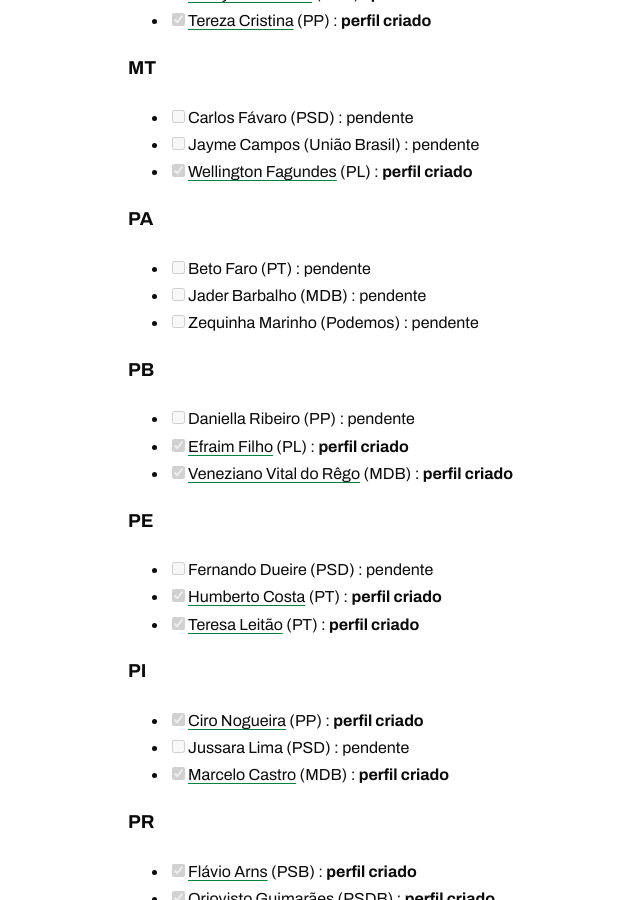
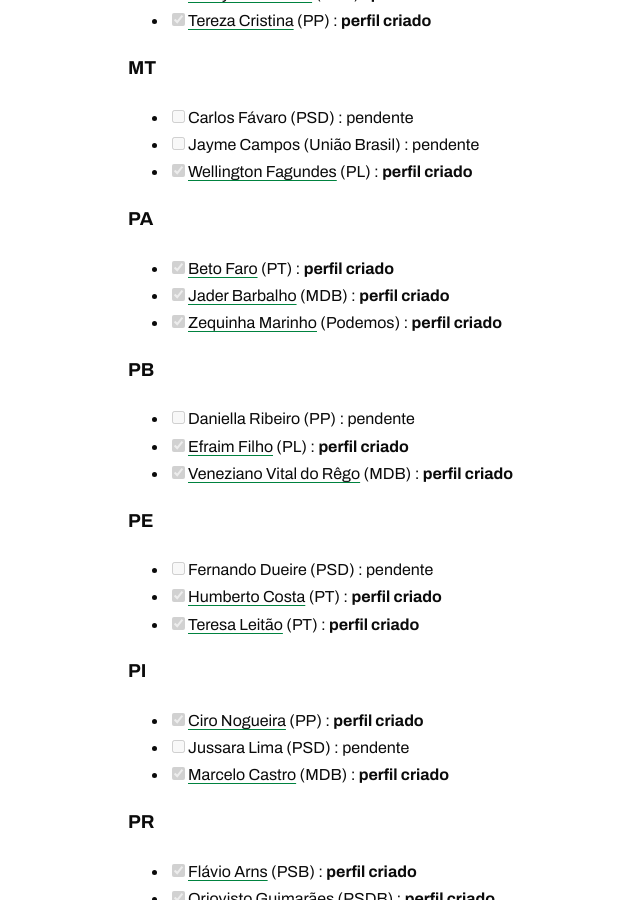
Before and after one commit to leorruas/senadores-deputados, a Jekyll site: the page built from parlamentares/senadores/ACOMPANHAMENTO.md, in a window 1280 px wide and 900 px high, scrolled down 2778 px. Shown: the whole window, without its empty margins (37-677 px from the left). Built offline with Jekyll 4.4.1, drawn with Linux system fonts in a browser that asks for light colours; some of the changed text lies outside the part shown.

Commit message:
docs: atualiza fase 1 para 40 de 81 senadores

```diff
--- a/parlamentares/senadores/ACOMPANHAMENTO.md
+++ b/parlamentares/senadores/ACOMPANHAMENTO.md
@@ -101,9 +101,9 @@
 
 ### PA
 
-- [ ] Beto Faro (PT) : pendente
-- [ ] Jader Barbalho (MDB) : pendente
-- [ ] Zequinha Marinho (Podemos) : pendente
+- [x] [Beto Faro](https://github.com/leorruas/senadores-deputados/blob/main/parlamentares/senadores/beto-faro-pt-pa.md) (PT) : **perfil criado**
+- [x] [Jader Barbalho](https://github.com/leorruas/senadores-deputados/blob/main/parlamentares/senadores/jader-barbalho-mdb-pa.md) (MDB) : **perfil criado**
+- [x] [Zequinha Marinho](https://github.com/leorruas/senadores-deputados/blob/main/parlamentares/senadores/zequinha-marinho-podemos-pa.md) (Podemos) : **perfil criado**
 
 ### PB
 
```
Also changed, not shown: other parts of parlamentares/senadores/ACOMPANHAMENTO.md (+5 -3 lines).
